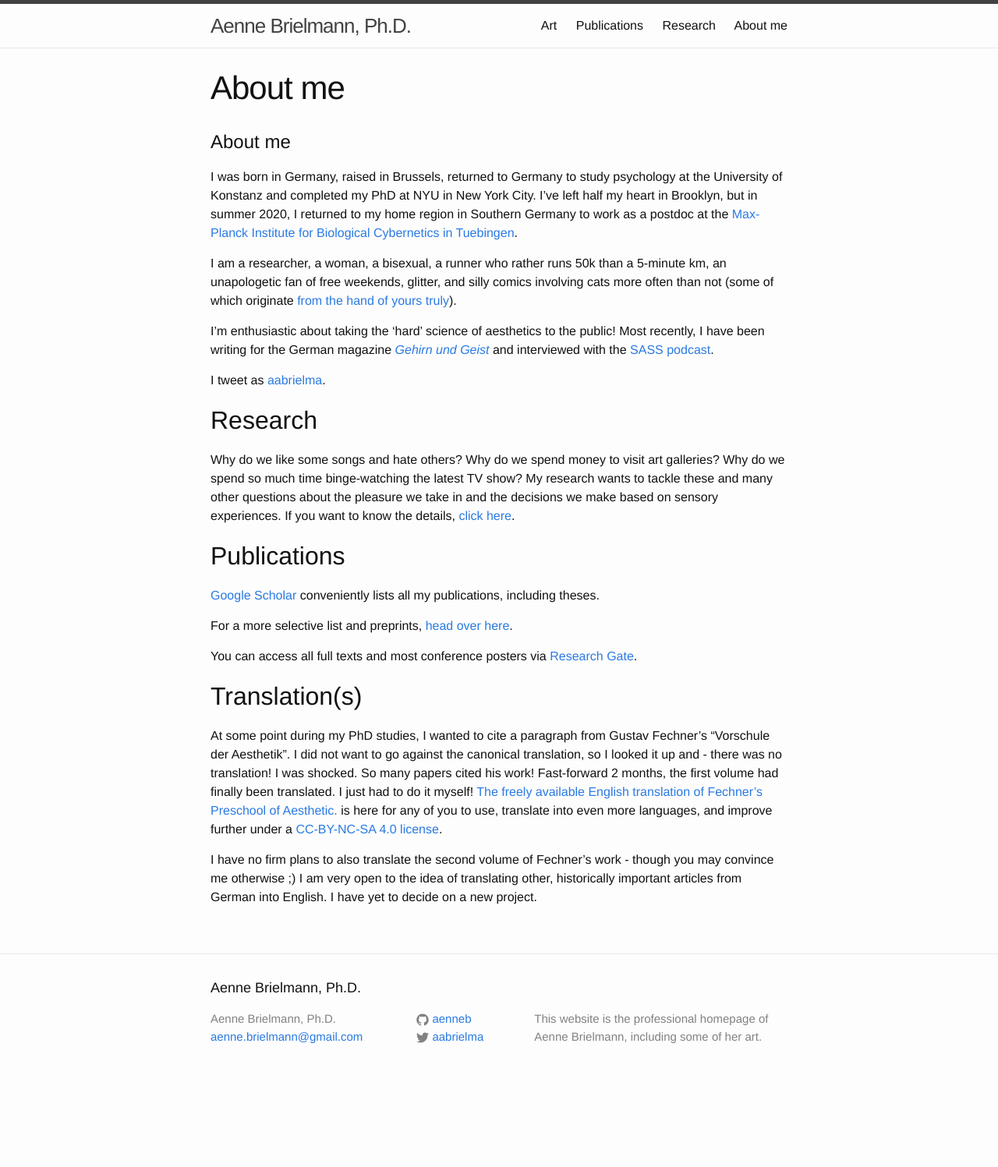
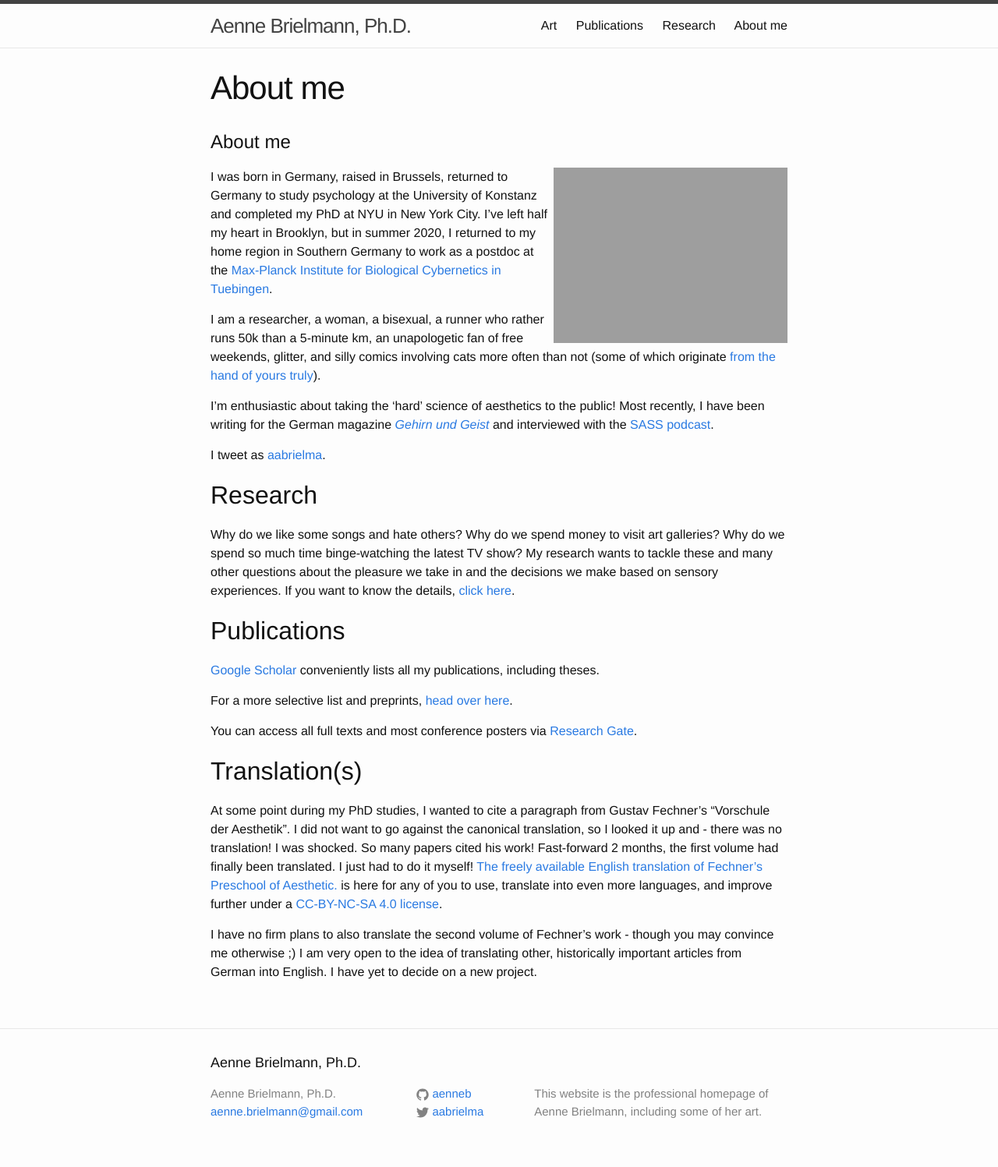
Before and after one commit to aenneb/aenneb.github.io, a Jekyll site: the page built from index.md, in a window 1280 px wide. Shown: the whole page at 78% size. Built offline with Jekyll 4.4.1, drawn with Linux system fonts in a browser that asks for light colours; our own code applies the rules of GitHub Pages for plain Markdown files; before the commit the page ends 1401 px from its top, so only the background shows below that.

Commit message:
add portrait

```diff
--- a/index.md
+++ b/index.md
@@ -1,5 +1,6 @@
 # About me
 
+<img src="https://aenneb.github.io/files/Aenne_2021.jpg" width="300" align="right" padding="10px">
 I was born in Germany, raised in Brussels, returned to Germany to study psychology at the University of Konstanz and completed my PhD at NYU in New York City. I've left half my heart in Brooklyn, but in summer 2020, I returned to my home region in Southern Germany to work as a postdoc at the [Max-Planck Institute for Biological Cybernetics in Tuebingen](https://www.kyb.tuebingen.mpg.de/person/58620/2549).
 
 I am a researcher, a woman, a bisexual, a runner who rather runs 50k than a 5-minute km, an unapologetic fan of free weekends, glitter, and silly comics involving cats more often than not (some of which originate [from the hand of yours truly](https://aenneb.github.io/art/)).
```
